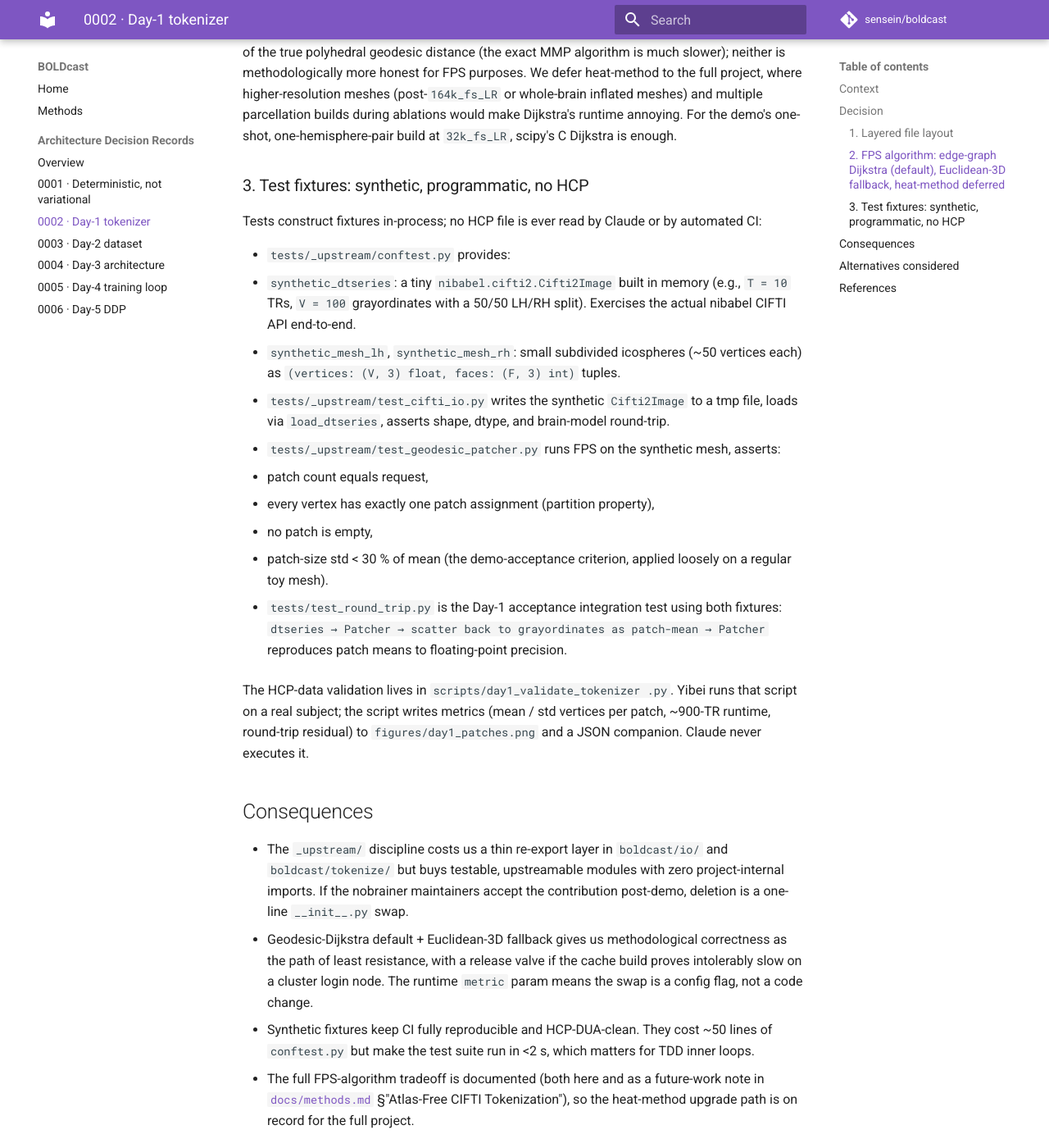
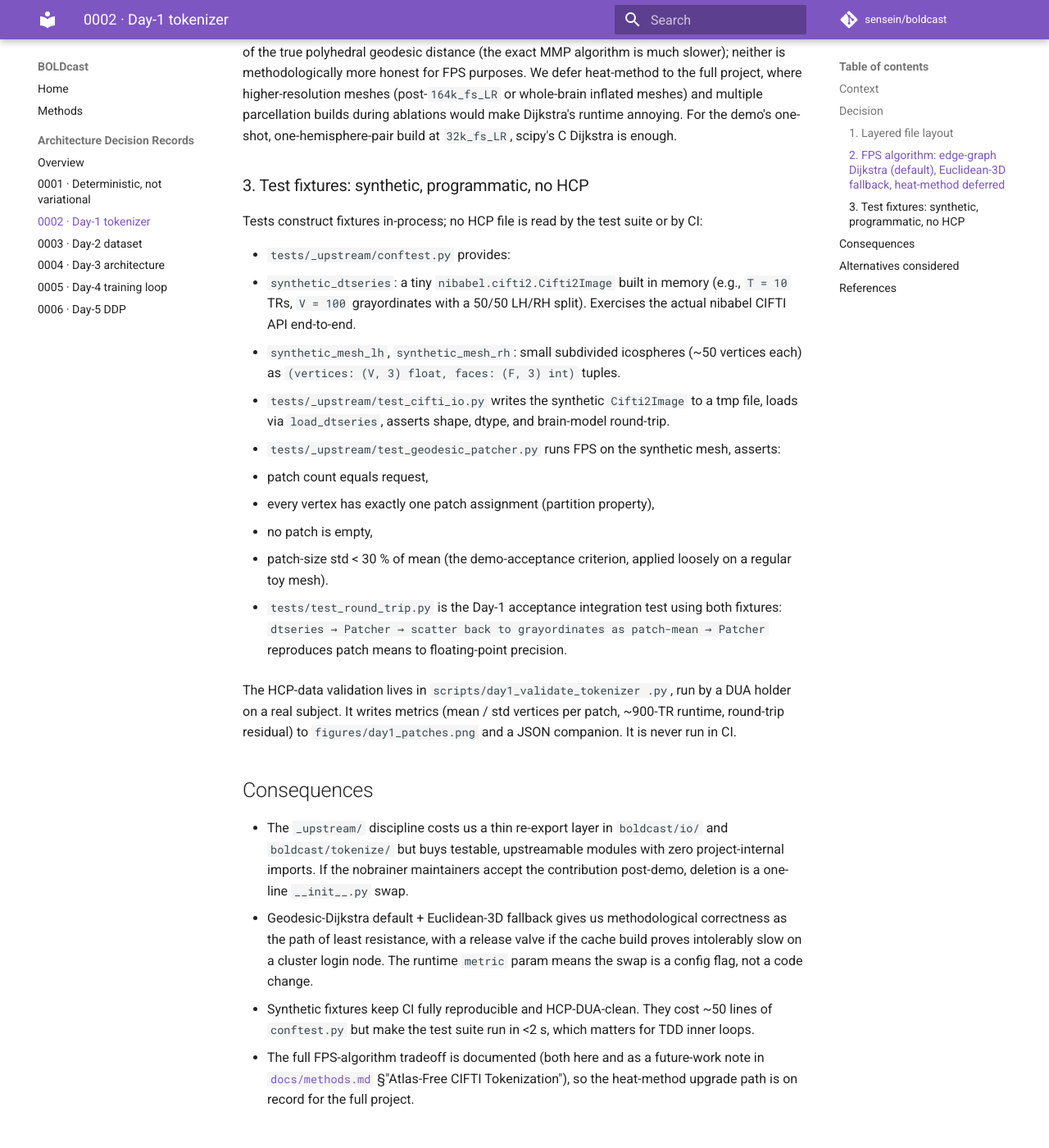
Before and after one commit to sensein/boldcast, an MkDocs documentation site: the page built from docs/adr/0002-day1-tokenizer-implementation.md, in a window 1280 px wide and 1400 px high, scrolled down 2772 px. Shown: the whole window at 82% size. Built offline with MkDocs 1.6.1 and Material for MkDocs 9.7.7, drawn with Linux system fonts in a browser that asks for light colours; comment, search, counter and statistics services are not loaded; some of the changed text lies outside the part shown.

Commit message:
docs: state data-access and hardware requirements as constraints
Module and script headers described who runs a given entry point rather
than what running it requires. A reader outside the project cannot act on
"run by the DUA holder"; they can act on "requires access under the
WU-Minn HCP Data Use Agreement". The DUA and hardware warnings are the
point of these notices, so all of them are preserved — only the framing
changes, in 13 files across scripts/, tests/, and the ADRs.

Several of the notices also pointed at CLAUDE.md, which is not
distributed with the repo, so the constraint they cited was unreadable
for anyone who cloned it. Each now states the requirement in full.

Two unrelated fixes, both surfaced while reading these headers:

- pyproject.toml Repository and Bug Tracker pointed at a personal fork
  path. The project lives in the sensein organization, which is what
  mkdocs.yml has said since the move.
- The package author field held a first name only.

Co-Authored-By: Claude Opus 5 (1M context) <noreply@anthropic.com>

```diff
--- a/docs/adr/0002-day1-tokenizer-implementation.md
+++ b/docs/adr/0002-day1-tokenizer-implementation.md
@@ -25,11 +25,11 @@ The prose spec leaves three implementation-level choices unresolved:
    FPS as a runtime fallback "if geodesic FPS is slow". A third option
    (heat-method geodesics via `potpourri3d` or `pygeodesic`) was raised
    but not committed.
-3. **Test fixtures under HCP DUA.** Yibei holds the WU-Minn HCP Data Use
-   Agreement; Claude does not. Per the project's `CLAUDE.md`,
-   Claude must never read `.dtseries.nii`, `.gii`, or
-   `Restricted_*.csv` files. Tests still need to exercise CIFTI I/O,
-   FPS, and round-trip end-to-end.
+3. **Test fixtures under HCP DUA.** `.dtseries.nii`, `.gii`, and
+   `Restricted_*.csv` files are bound by the WU-Minn HCP Data Use
+   Agreement and are readable only by a holder of it, so the test suite
+   cannot depend on them. Tests still need to exercise CIFTI I/O, FPS,
+   and round-trip end-to-end.
 
 Upstream context: the `_upstream/README.md` lists `cifti_io.py →
 nobrainer.io.cifti` and `geodesic_patcher.py → nobrainer.layers` as
@@ -59,7 +59,7 @@ re-export and add project glue (caching, config-aware paths):
 | `tests/_upstream/test_cifti_io.py` | Isolated unit tests for `_upstream/cifti_io.py`. Synthetic CIFTI fixtures. |
 | `tests/_upstream/test_geodesic_patcher.py` | Isolated unit tests for `_upstream/geodesic_patcher.py`. Synthetic icosphere meshes. |
 | `tests/test_round_trip.py` | Day-1 acceptance test: synthetic dtseries → patcher → de-patch → patcher reproduces patch means to floating-point precision. |
-| `scripts/day1_validate_tokenizer.py` | Real-data validation. Loads HCP dtseries; **Yibei runs**, Claude never executes. |
+| `scripts/day1_validate_tokenizer.py` | Real-data validation. Loads HCP dtseries; requires DUA access, so it is not run in CI. |
 
 This satisfies both the Day 1 plan's path expectations (via the
 project-side re-exports) and the `_upstream/` discipline (via the
@@ -118,8 +118,8 @@ build at `32k_fs_LR`, scipy's C Dijkstra is enough.
 
 ### 3. Test fixtures: synthetic, programmatic, no HCP
 
-Tests construct fixtures in-process; no HCP file is ever read by
-Claude or by automated CI:
+Tests construct fixtures in-process; no HCP file is read by the test
+suite or by CI:
 
 - `tests/_upstream/conftest.py` provides:
   - `synthetic_dtseries`: a tiny `nibabel.cifti2.Cifti2Image` built
@@ -149,10 +149,10 @@ Claude or by automated CI:
   to floating-point precision.
 
 The HCP-data validation lives in `scripts/day1_validate_tokenizer
-.py`. Yibei runs that script on a real subject; the script writes
-metrics (mean / std vertices per patch, ~900-TR runtime,
-round-trip residual) to `figures/day1_patches.png` and a JSON
-companion. Claude never executes it.
+.py`, run by a DUA holder on a real subject. It writes metrics
+(mean / std vertices per patch, ~900-TR runtime, round-trip
+residual) to `figures/day1_patches.png` and a JSON companion. It is
+never run in CI.
 
 ## Consequences
 
@@ -196,6 +196,5 @@ companion. Claude never executes it.
 
 - [`docs/methods.md`](../methods.md) §"Atlas-Free CIFTI Tokenization"
 - [`boldcast/_upstream/README.md`](https://github.com/sensein/boldcast/blob/main/boldcast/_upstream/README.md)
-- `CLAUDE.md` §"HCP Data Use Agreement" (local-only; not distributed)
 - Crane, K., Weischedel, C., Wardetzky, M. (2013). Geodesics in heat.
   *ACM Trans. Graph.* 32(5).
--- a/pyproject.toml
+++ b/pyproject.toml
@@ -9,7 +9,7 @@ description = "Atlas-free, surface-based hybrid-Mamba foundation model for joint
 readme = "README.md"
 license = { file = "LICENSE" }
 requires-python = ">=3.10"
-authors = [{ name = "Yibei" }]
+authors = [{ name = "Yibei Chen" }]
 keywords = ["fMRI", "Mamba", "neuroimaging", "CIFTI", "foundation model", "brain decoding"]
 classifiers = [
     "Development Status :: 3 - Alpha",
@@ -74,8 +74,8 @@ docs = [
 ]
 
 [project.urls]
-Repository = "https://github.com/yibeichan/boldcast"
-"Bug Tracker" = "https://github.com/yibeichan/boldcast/issues"
+Repository = "https://github.com/sensein/boldcast"
+"Bug Tracker" = "https://github.com/sensein/boldcast/issues"
 
 # ---------------------------------------------------------------------------
 # Tool configurations
```
Also changed, not shown: docs/adr/0003-day2-dataset-design.md (+1 -1 lines), docs/adr/0004-day3-model-architecture.md (+1 -1 lines), docs/adr/0005-day4-training-loop.md (+3 -3 lines), docs/adr/0006-day5-ddp.md (+2 -2 lines), 13 other files.
